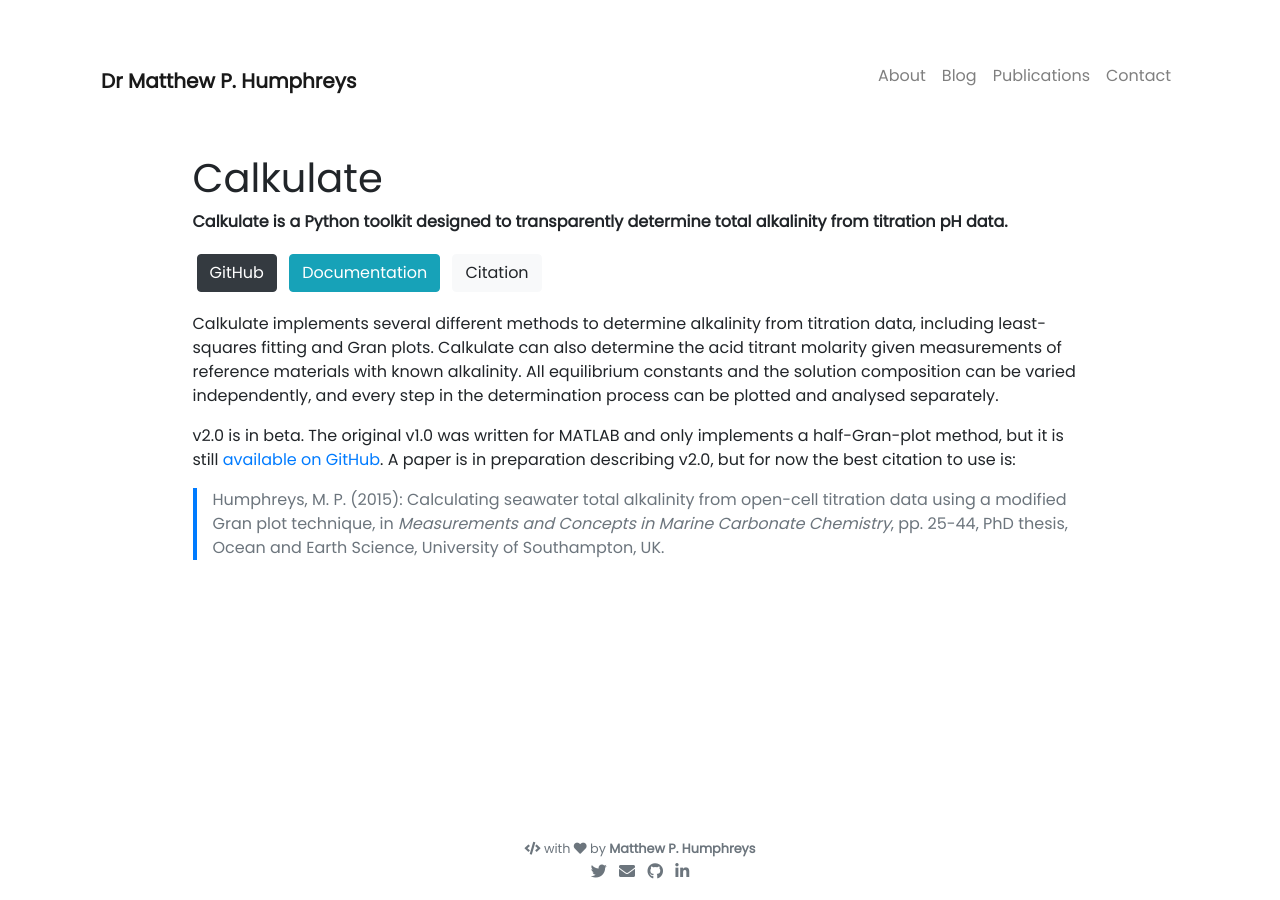
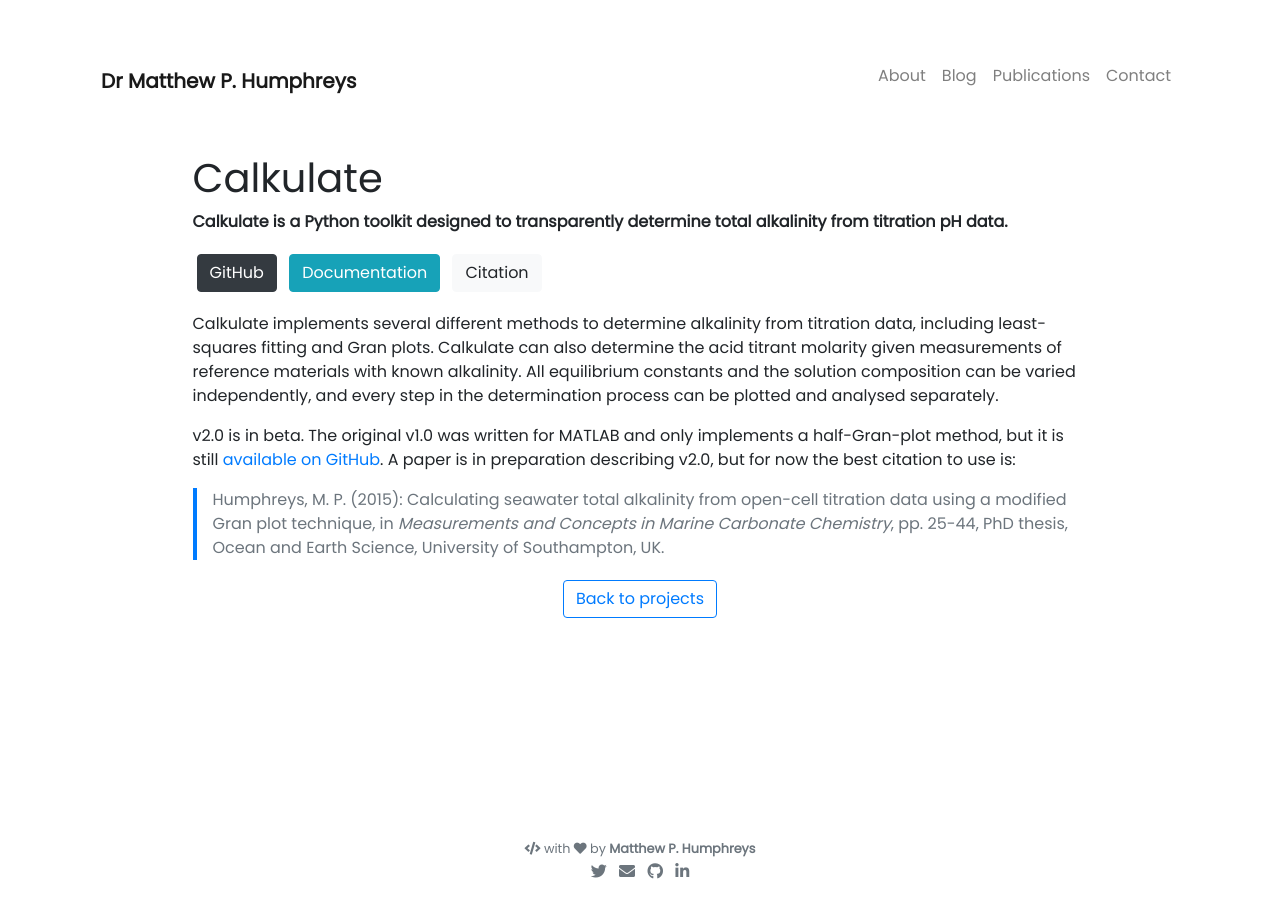
Before and after one commit to mvdh7/mvdh7.github.io, a Jekyll site: the page built from _projects/200-calkulate.md, in a window 1280 px wide. Built offline with Jekyll 4.4.1, drawn with Linux system fonts in a browser that asks for light colours; nearby versions of some CDN libraries; comment, search, counter and statistics services are not loaded.

Commit message:
Add back to projects button

```diff
--- a/_projects/200-calkulate.md
+++ b/_projects/200-calkulate.md
@@ -21,3 +21,7 @@ v2.0 is in beta. The original v1.0 was written for MATLAB and only implements a
 > Humphreys, M. P. (2015): Calculating seawater total alkalinity from open-cell titration data using a modified Gran plot technique, in *Measurements and Concepts in Marine Carbonate Chemistry*, pp. 25-44, PhD thesis, Ocean and Earth Science, University of Southampton, UK.
 
 <!--![](https://mphumphreys.files.wordpress.com/2018/12/calkulate-f02.png)-->
+
+<p class="text-center">
+{% include button.html link="/projects" text="Back to projects" %}
+</p>
```
